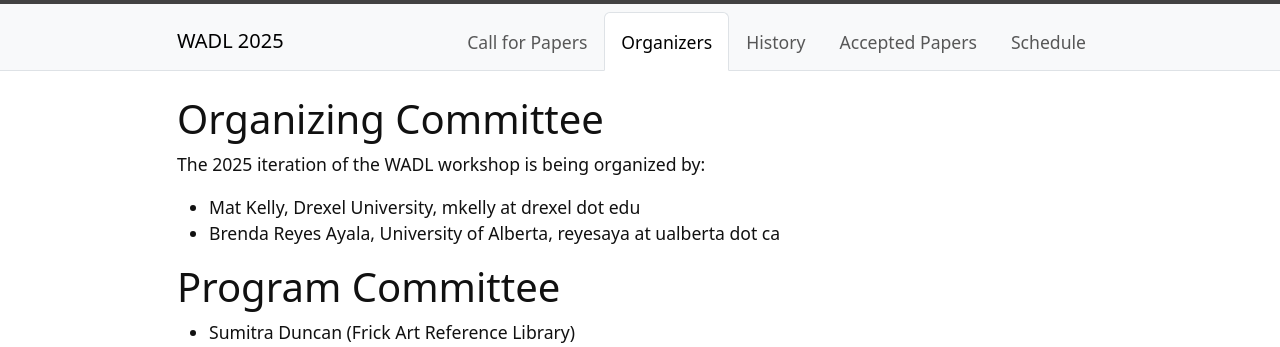
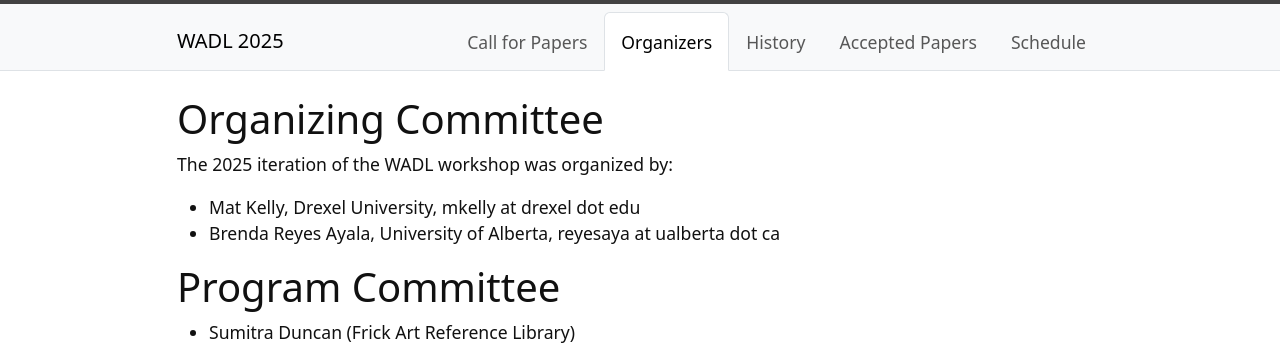
Before and after one commit to wadlworkshop/wadlworkshop.github.io, a Jekyll site: the page built from 2025/content/1-organizers.md, in a window 1280 px wide. Shown: the top 347 px of the page. Built offline with Jekyll 4.4.1, drawn with Linux system fonts in a browser that asks for light colours; our own code applies the rules of GitHub Pages for plain Markdown files.

Commit message:
Update organizing committee description for 2025

```diff
--- a/2025/content/1-organizers.md
+++ b/2025/content/1-organizers.md
@@ -5,7 +5,7 @@
 
 # Organizing Committee
 
-The 2025 iteration of the WADL workshop is being organized by:
+The 2025 iteration of the WADL workshop was organized by:
 
 * Mat Kelly, Drexel University, mkelly at drexel dot edu
 * Brenda Reyes Ayala, University of Alberta, reyesaya at ualberta dot ca
```
